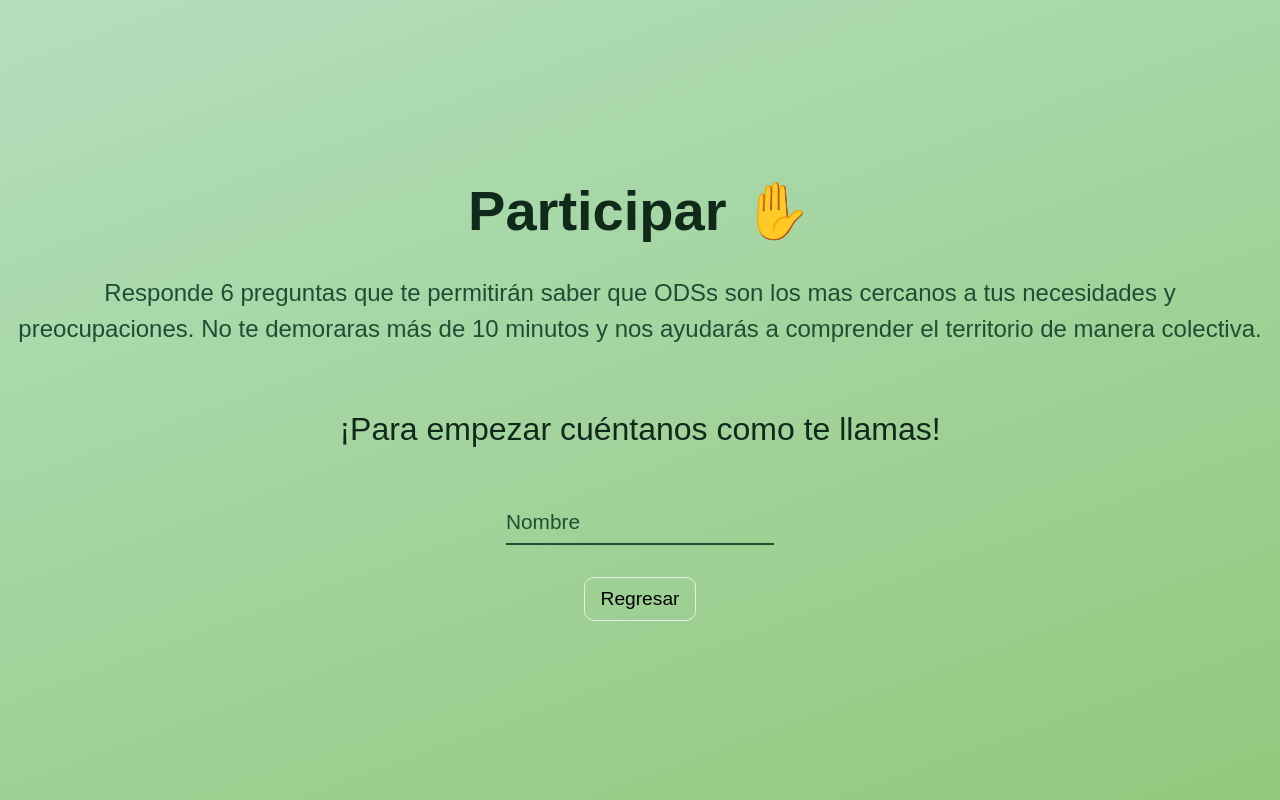
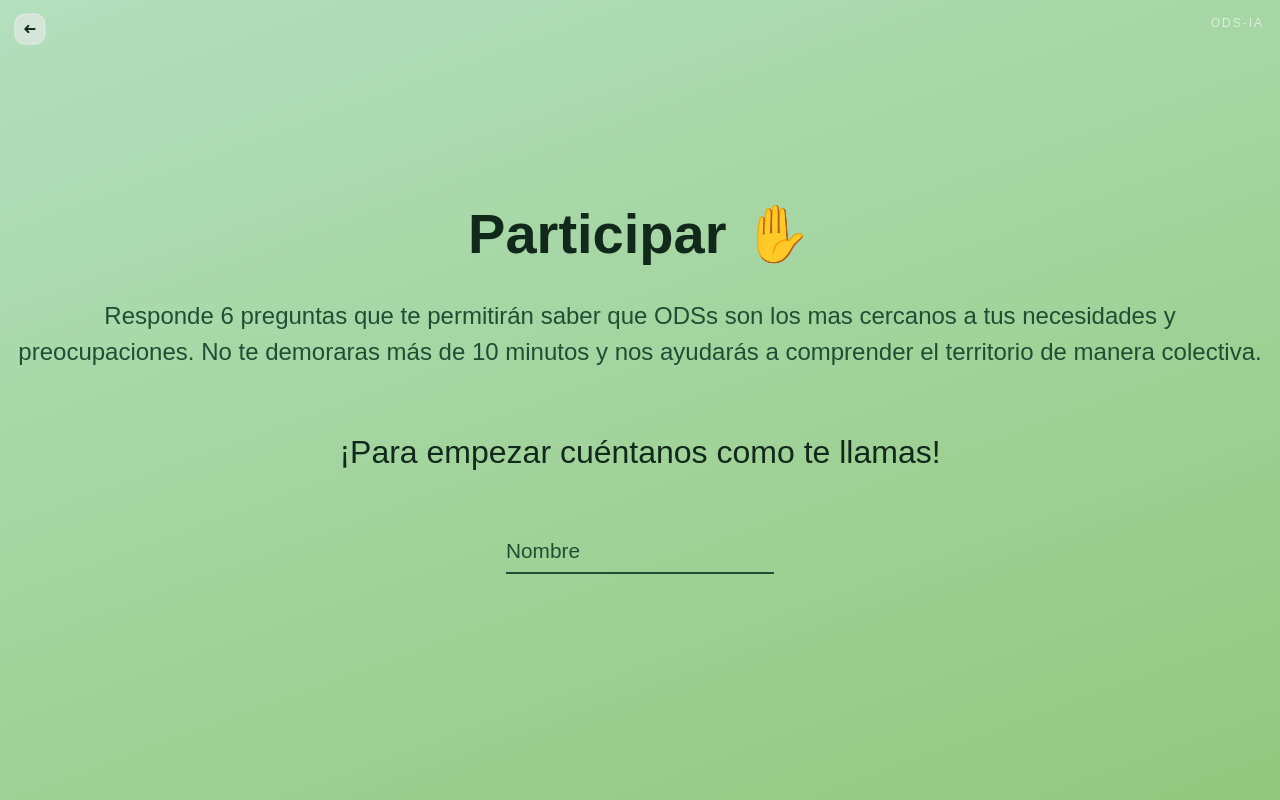
Before and after one commit to UNFPA-Colombia/classification-tool-sdgs-ai, a Next.js app: page /participar in a window 1280 px wide. Built offline with nearby package versions, Linux system fonts and the light colour scheme.

Commit message:
Added return and logo

```diff
--- a/pages/participar/index.js
+++ b/pages/participar/index.js
@@ -1,62 +1,11 @@
 import { useState } from 'react';
 
-import Head from 'next/head'
-import Link from 'next/link'
-import styles from '../../styles/Participar.module.css'
+import Head from 'next/head';
+import Link from 'next/link';
+import styles from '../../styles/Participar.module.css';
 
 export default function Participar() {
     const [nombre, setNombre] = useState('');
-
-    const [departamento, setDepartamento] = useState(undefined);
-    const [municipio, setMunicipio] = useState(undefined);
-    const [edad, setEdad] = useState(undefined);
-    const [genero, setGenero] = useState(undefined);
-    const [barrio, setBarrio] = useState(undefined);
-    const [zonas, setZonas] = useState(undefined);
-
-    const [pregunta, setPregunta] = useState(1);
-
-    function mostrarPregunta() {
-        if (pregunta === 1) {
-            return (
-                <div className={styles.grid}>
-                    <div className={styles.item}>
-                        <label className={styles.label} for="departamentos"><strong>¿En qué departamento vives?</strong></label><br />
-                        <select name="departamentos">
-                            <option value="volvo">Volvo</option>
-                            <option value="saab">Saab</option>
-                            <option value="mercedes">Mercedes</option>
-                            <option value="audi">Audi</option>
-                        </select>
-                    </div>
-                    <input type="submit" value="Continuar" />
-                </div>
-            );
-        }
-        return (
-            <div className={styles.grid}>
-                <div className={styles.item}>
-                    <label for="departamentos">Departamento</label><br />
-                    <select name="departamentos">
-                        <option value="volvo">Volvo</option>
-                        <option value="saab">Saab</option>
-                        <option value="mercedes">Mercedes</option>
-                        <option value="audi">Audi</option>
-                    </select>
-                </div>
-                <div className={styles.item}>
-                    <label for="municipios">Municipio/Ciudad</label><br />
-                    <select name="municipios">
-                        <option value="volvo">Volvo</option>
-                        <option value="saab">Saab</option>
-                        <option value="mercedes">Mercedes</option>
-                        <option value="audi">Audi</option>
-                    </select>
-                </div>
-                <input type="submit" value="Continuar" />
-            </div>
-        );
-    }
 
     function handleInputChange(e) {
         setNombre(e.target.value);
@@ -73,25 +22,26 @@ export default function Participar() {
     return (
         <div className={styles.container}>
             <Head>
-                <title>Participar</title>
-                <meta name="description" content="Participa en ODS_IA y ayúdanos a comprender el territorio de manera colectiva." />
-                <meta name="keywords" content="IA, Objetivos de Desarrollo Sostenibles, UNFPA, Colombia"></meta>
+                <title>ODS-IA participar</title>
+                <meta name="description" content="Participa en ODS-IA y ayúdanos a comprender el territorio de manera colectiva." />
+                <meta name="keywords" content="IA, Objetivos de Desarrollo Sostenibles, UNFPA, Colombia, participa"></meta>
                 <link rel="icon" href="/favicon.ico" />
             </Head>
-
-
+            <Link href="/"><button className={styles.button_return} role="button">&#10140;</button></Link>
+            <div className={styles.logo}>
+                ODS-IA
+            </div>
             <div className={styles.main}>
                 <h1 className={styles.title}>Participar &#9995;</h1>
                 <p className={styles.description}>Responde 6 preguntas que te permitirán saber que ODSs son los mas cercanos a tus necesidades y preocupaciones. No te demoraras más de 10 minutos y nos ayudarás a comprender el territorio de manera colectiva.</p>
                 <p className={styles.question}>¡Para empezar cuéntanos como te llamas!</p>
                 <div className={styles.item}>
                     <div className={styles.form__group}>
-                        <input type="input" className={styles.form__field} placeholder="Name" name="name" maxlength="20" value={nombre} onChange={handleInputChange} required />
-                        <label for="name" className={styles.form__label}>Nombre</label>
+                        <input type="input" className={styles.form__field} placeholder="Name" name="name" maxLength="20" value={nombre} onChange={handleInputChange} required />
+                        <label htmlFor="name" className={styles.form__label}>Nombre</label>
                     </div>
                 </div>
                 {showButton()}
-                <Link href="/"><button className={styles.button_start} role="button">Regresar</button></Link>
             </div>
         </div>
 
--- a/styles/Participar.module.css
+++ b/styles/Participar.module.css
@@ -64,12 +64,10 @@
 .form__group {
     position: relative;
     padding: 15px 0 0;
-    margin-top: 10px;
-    width: 100%;
+    margin: 1rem;
 }
 .form__field {
     font-family: inherit;
-    width: 100%;
     max-width: 600px;
     border: 0;
     border-bottom: 2px solid #204d33;
@@ -108,15 +106,15 @@
     font-size: 1rem;
     font-weight: 700;
 }
-/* reset input */
-.form__field:required, .form__field:invalid {
-    box-shadow: none;
-}
 
 .item {
     margin: 0.5rem;
+    margin-bottom: 0rem;
     padding: 0.5rem;
-    max-width: 600px;
+    display: flex;
+    flex-wrap: wrap;
+    justify-content: center;
+    align-items: center;
 }
 
 .button_start {
@@ -127,18 +125,69 @@
   cursor: pointer;
   display: inline-block;
   font-family: inherit;
-  font-size: 1.2rem;
   padding: 10px 16px;
   position: relative;
   text-align: center;
   transition: color 100ms;
   vertical-align: baseline;
-  margin-top: 1rem;
+  color: inherit;
+  margin: 0.5rem;
+  margin-top: 0rem;
+  font-size: 1.2rem;
 }
 
 .button_start:hover,
-.button_start:focus {
+.button_start:focus,
+.button_return:hover,
+.button_return:focus {
   border-color: #11291b;
+}
+
+.button_return {
+    background-color: #eaeaea95;
+    border-radius: 10px;
+    border: 1px solid #eaeaea;
+    box-sizing: border-box;
+    cursor: pointer;
+    font-family: inherit;
+    padding: 0.3rem 0.5rem;
+    position: fixed;
+    top: 0.9rem;
+    left: 0.9rem;
+    text-align: center;
+    transition: color 100ms;
+    vertical-align: baseline;
+    color: #11291b;
+    font-size: 1rem;
+    transform: rotate(180deg);
+}
+
+.select {
+    display: flex;
+    flex-wrap: wrap;
+    justify-content: center;
+    align-items: center;
+}
+
+.select_item {
+    min-width: 250px;
+    max-width: 600px;
+    display: inline-block;
+    color:#11291b;
+    font-size: 1rem;
+    margin: 10px;
+}
+
+.logo{
+    position: absolute;
+    top: 1rem;
+    right: 1rem;
+    text-decoration: none;
+    font-size: 12px;
+    font-weight: 100;
+    font-family: sans-serif;
+    color: rgba(255,255,255,0.6);
+    letter-spacing: 2px;
 }
 
 @media (prefers-color-scheme: dark) {
```
